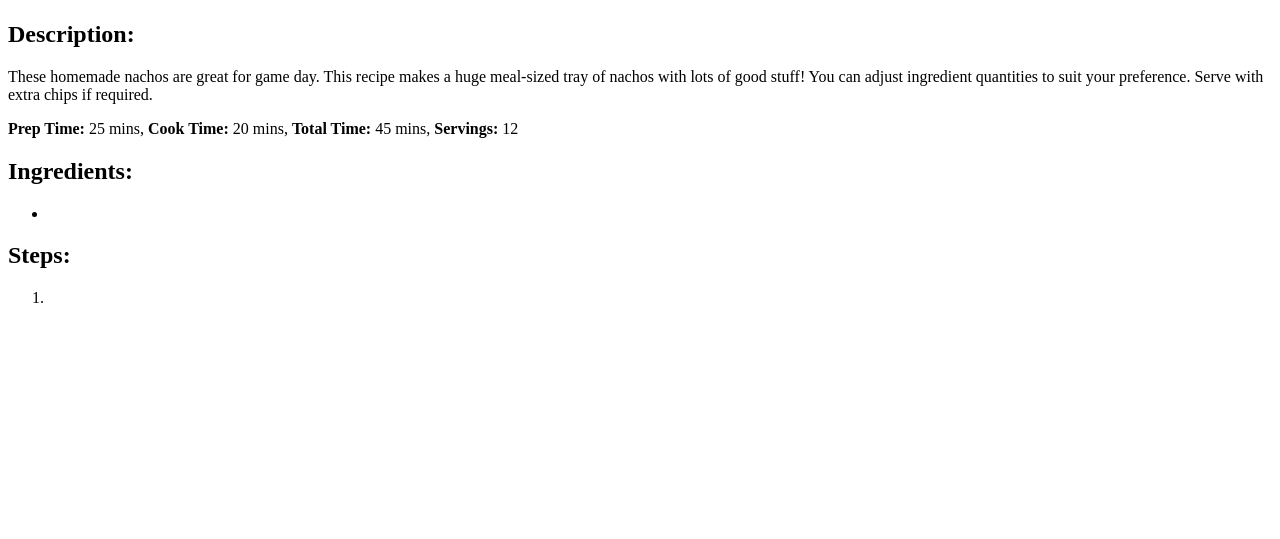
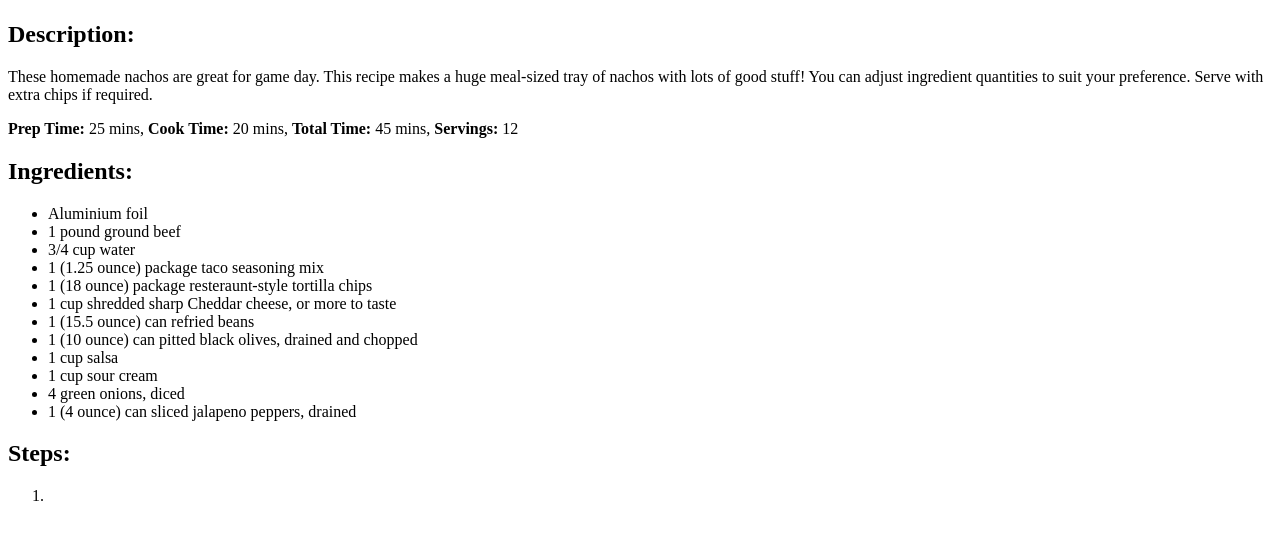
Before and after one commit to TopSoilPro/odin-recipes, a plain HTML site: page recipes/nachos.html in a window 1280 px wide. Shown: the part 99-638 px from the top of the page. Drawn offline with Linux system fonts and the light colour scheme.

Commit message:
Add ingredients section content to nachos recipe

```diff
--- a/recipes/nachos.html
+++ b/recipes/nachos.html
@@ -20,7 +20,18 @@
 
         <h2>Ingredients:</h2>
         <ul>
-            <li></li>
+            <li>Aluminium foil</li>
+            <li>1 pound ground beef</li>
+            <li>3/4 cup water</li>
+            <li>1 (1.25 ounce) package taco seasoning mix</li>
+            <li>1 (18 ounce) package resteraunt-style tortilla chips</li>
+            <li>1 cup shredded sharp Cheddar cheese, or more to taste</li>
+            <li>1 (15.5 ounce) can refried beans</li>
+            <li>1 (10 ounce) can pitted black olives, drained and chopped</li>
+            <li>1 cup salsa</li>
+            <li>1 cup sour cream</li>
+            <li>4 green onions, diced</li>
+            <li>1 (4 ounce) can sliced jalapeno peppers, drained</li>
         </ul>
 
         <h2>Steps:</h2>
```
